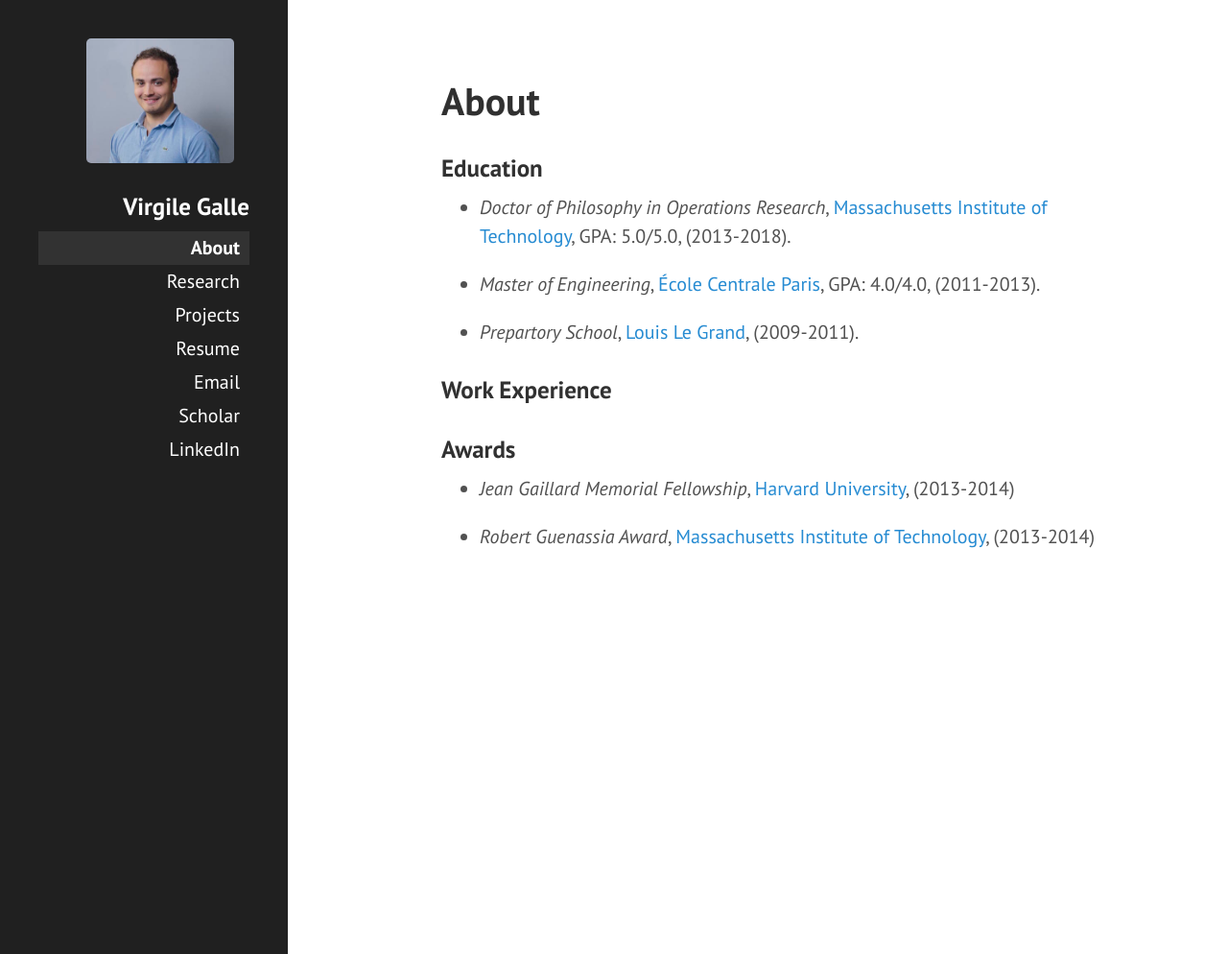
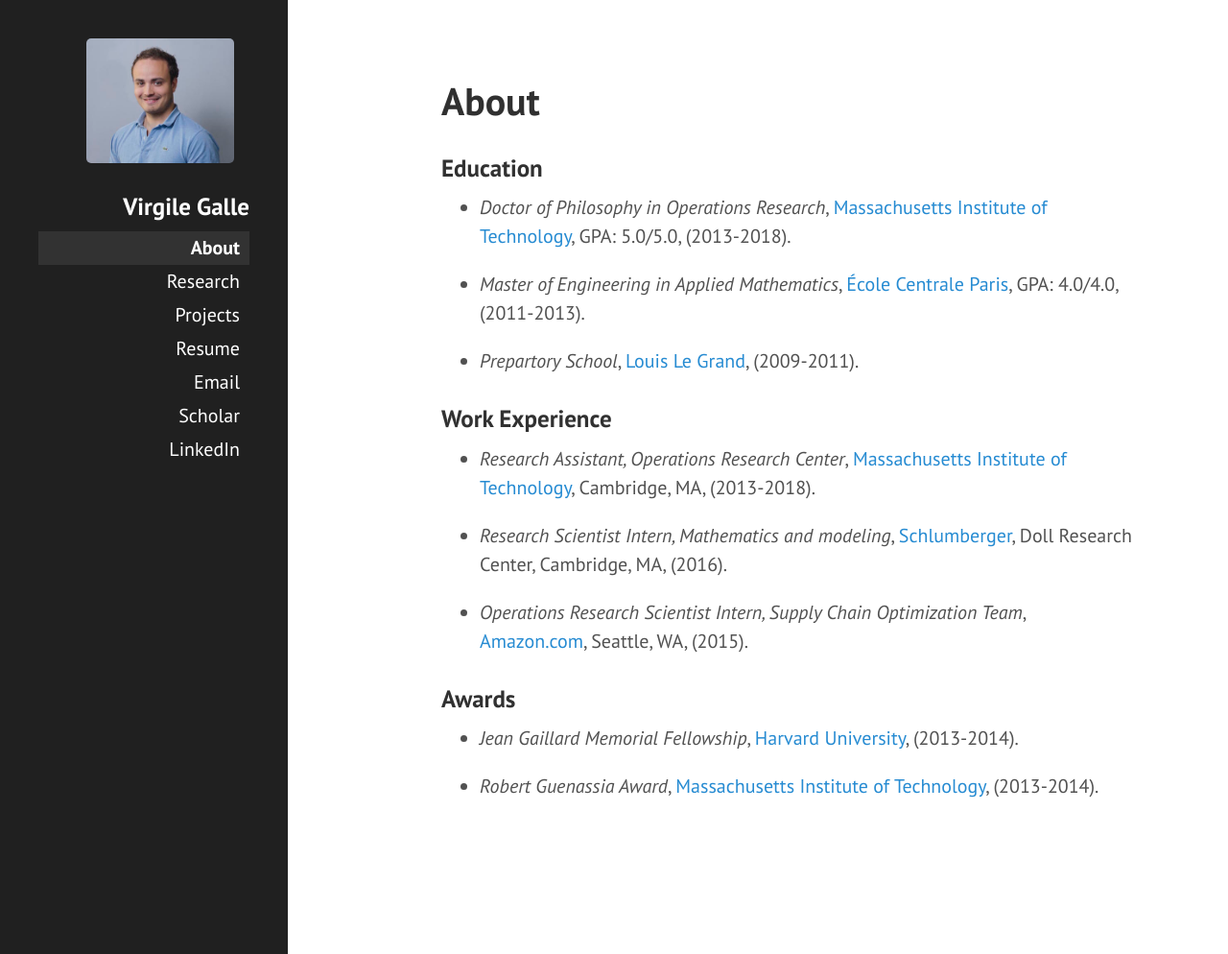
Before and after one commit to vgalle/vgalle.github.io, a Jekyll site: the page built from about/index.md, in a window 1280 px wide and 994 px high. Shown: the whole window at 96% size. Built offline with Jekyll 4.4.1, drawn with Linux system fonts in a browser that asks for light colours.

Commit message:
about final

```diff
--- a/about/index.md
+++ b/about/index.md
@@ -8,14 +8,20 @@ permalink: /about/
 
 * *Doctor of Philosophy in Operations Research*, [Massachusetts Institute of Technology](http://www.mit.edu/~orc/), GPA: 5.0/5.0, (2013-2018).
 
-* *Master of Engineering*, [École Centrale Paris](http://www.ecp.fr), GPA: 4.0/4.0, (2011-2013).
+* *Master of Engineering in Applied Mathematics*, [École Centrale Paris](http://www.ecp.fr), GPA: 4.0/4.0, (2011-2013).
 
 * *Prepartory School*, [Louis Le Grand](http://louislegrand.org/index.php/les-cpge), (2009-2011).
 
 ### Work Experience
 
+* *Research Assistant, Operations Research Center*, [Massachusetts Institute of Technology](http://www.mit.edu/~orc/), Cambridge, MA, (2013-2018).
+
+* *Research Scientist Intern, Mathematics and modeling*, [Schlumberger](http://www.slb.com/about/rd/research/sdr.aspx), Doll Research Center, Cambridge, MA, (2016).
+
+* *Operations Research Scientist Intern, Supply Chain Optimization Team*, [Amazon.com](https://www.amazon.jobs/team/supply-chain-optimization-technologies), Seattle, WA, (2015).
+
 ### Awards
 
-* *Jean Gaillard Memorial Fellowship*, [Harvard University](https://scholarships.harvard.edu/international-students/france), (2013-2014)
+* *Jean Gaillard Memorial Fellowship*, [Harvard University](https://scholarships.harvard.edu/international-students/france), (2013-2014).
 
-* *Robert Guenassia Award*, [Massachusetts Institute of Technology](https://odge.mit.edu/finances/fellowships/odgeawards/), (2013-2014)
+* *Robert Guenassia Award*, [Massachusetts Institute of Technology](https://odge.mit.edu/finances/fellowships/odgeawards/), (2013-2014).
```
